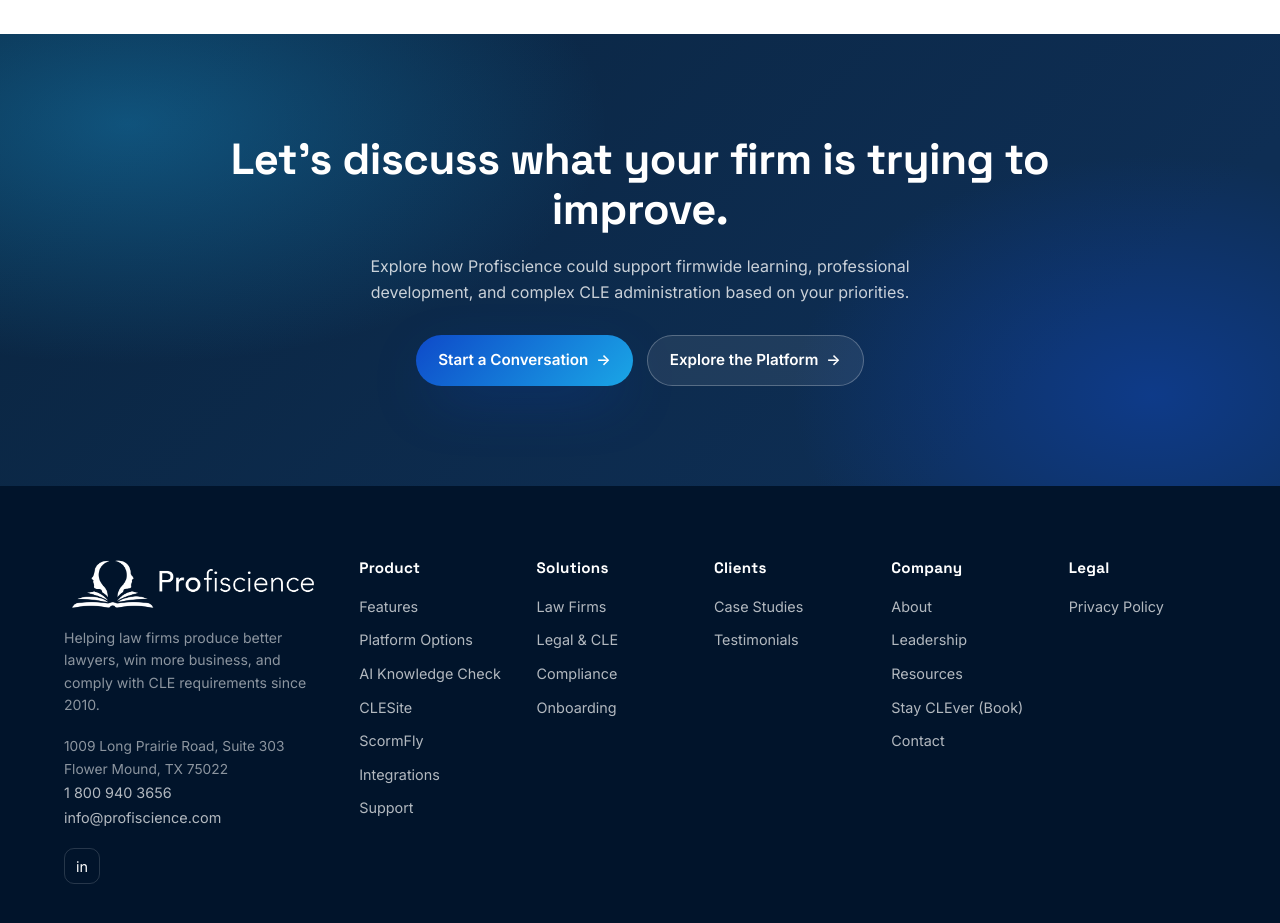
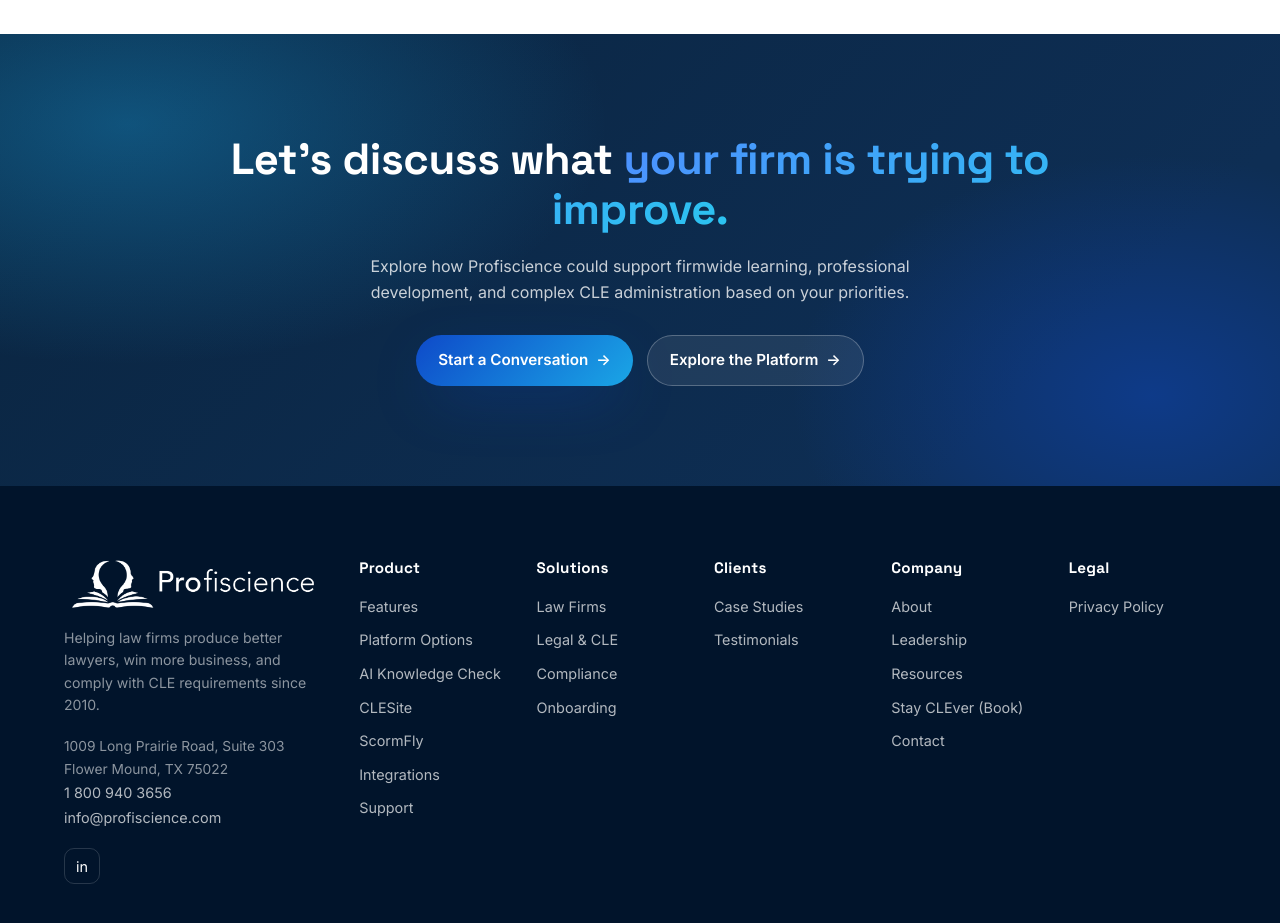
Before and after one commit to barsh/profiscience-site, a plain HTML site: page index.html in a window 1280 px wide. Shown: the part 8960-9883 px from the top of the page. Drawn offline with Linux system fonts and the light colour scheme.

Commit message:
Update index.html

```diff
--- a/index.html
+++ b/index.html
@@ -614,7 +614,7 @@
 <section class="cta-band">
   <div class="container">
     <div class="reveal">
-      <h2>Let's discuss what your firm is trying to improve.</h2>
+      <h2>Let's discuss what <span class="gradient-text">your firm is trying to improve.</span></h2>
       <p>Explore how Profiscience could support firmwide learning, professional development, and complex CLE administration based on your priorities.</p>
       <div class="btns">
         <a href="contact" class="btn btn-primary btn-arrow" data-cta="cta_demo">Start a Conversation</a>
```
